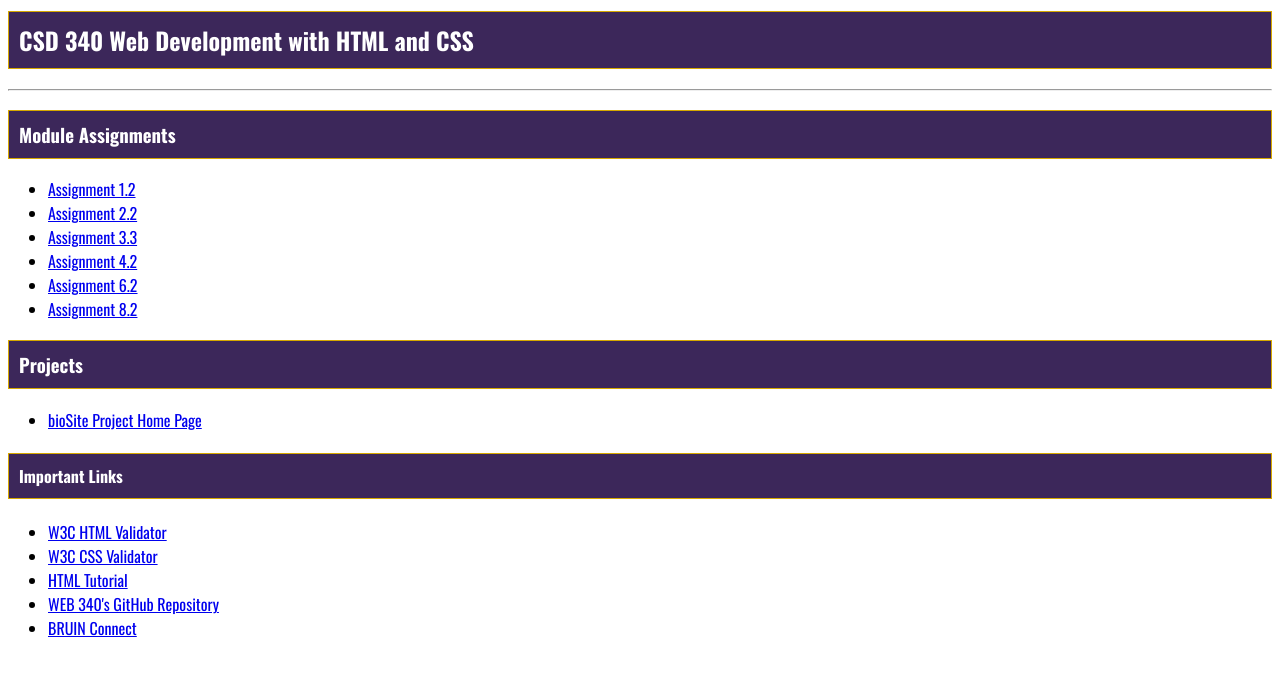
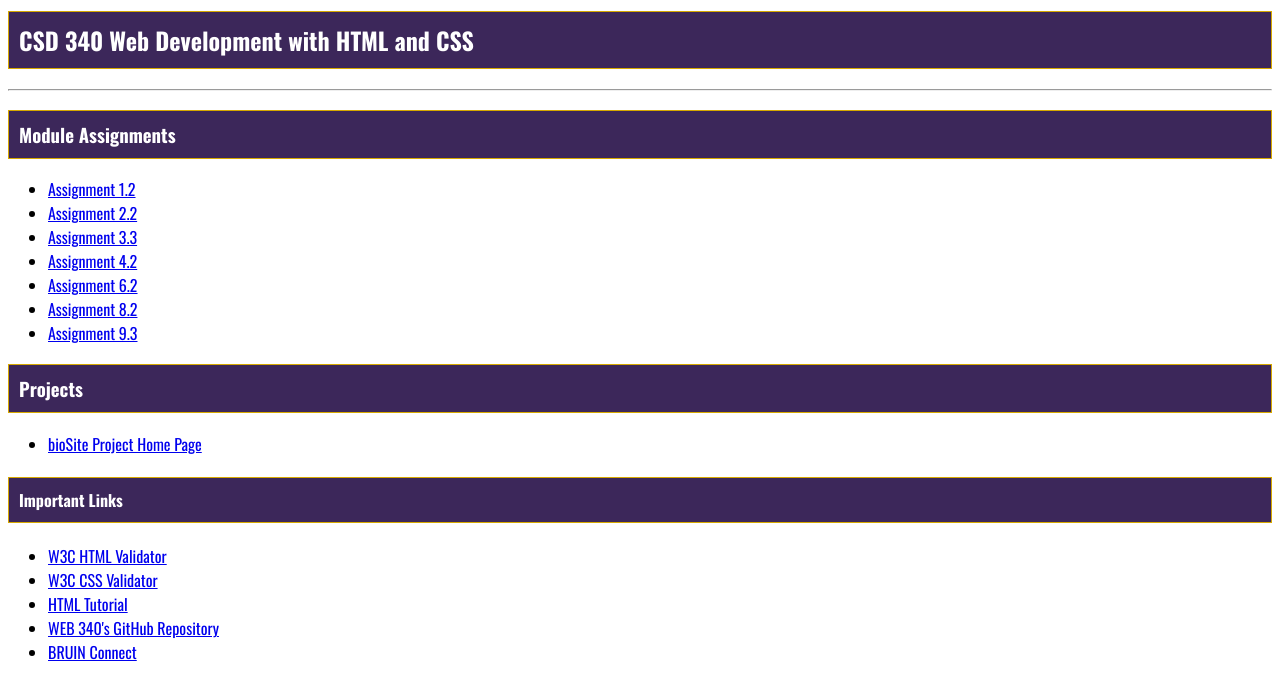
Before and after one commit to brettnsilvia2009/csd-340, a plain HTML site: page index.html in a window 1280 px wide. Shown: the part 133-813 px from the top of the page. Drawn offline with nearby package versions, Linux system fonts and the light colour scheme.

Commit message:
updating

```diff
--- a/index.html
+++ b/index.html
@@ -36,6 +36,9 @@
 	    <li>
                 <a href="module-8/stovall_Mod8_2.html">Assignment 8.2</a>
             </li>
+	    <li>
+                <a href="module-9/stovall_Mod9_3.html">Assignment 9.3</a>
+            </li>
 
 
         </ul>
```
